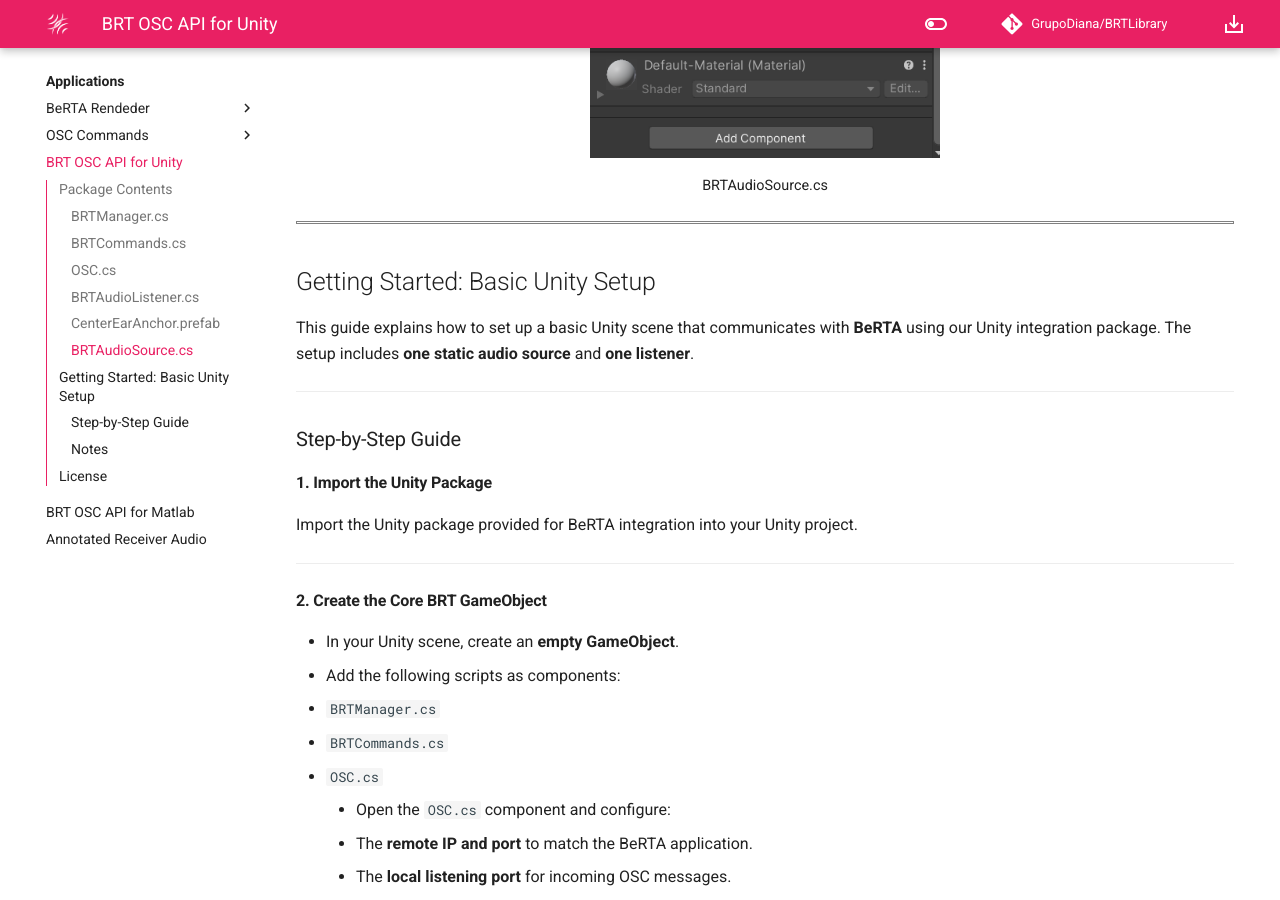
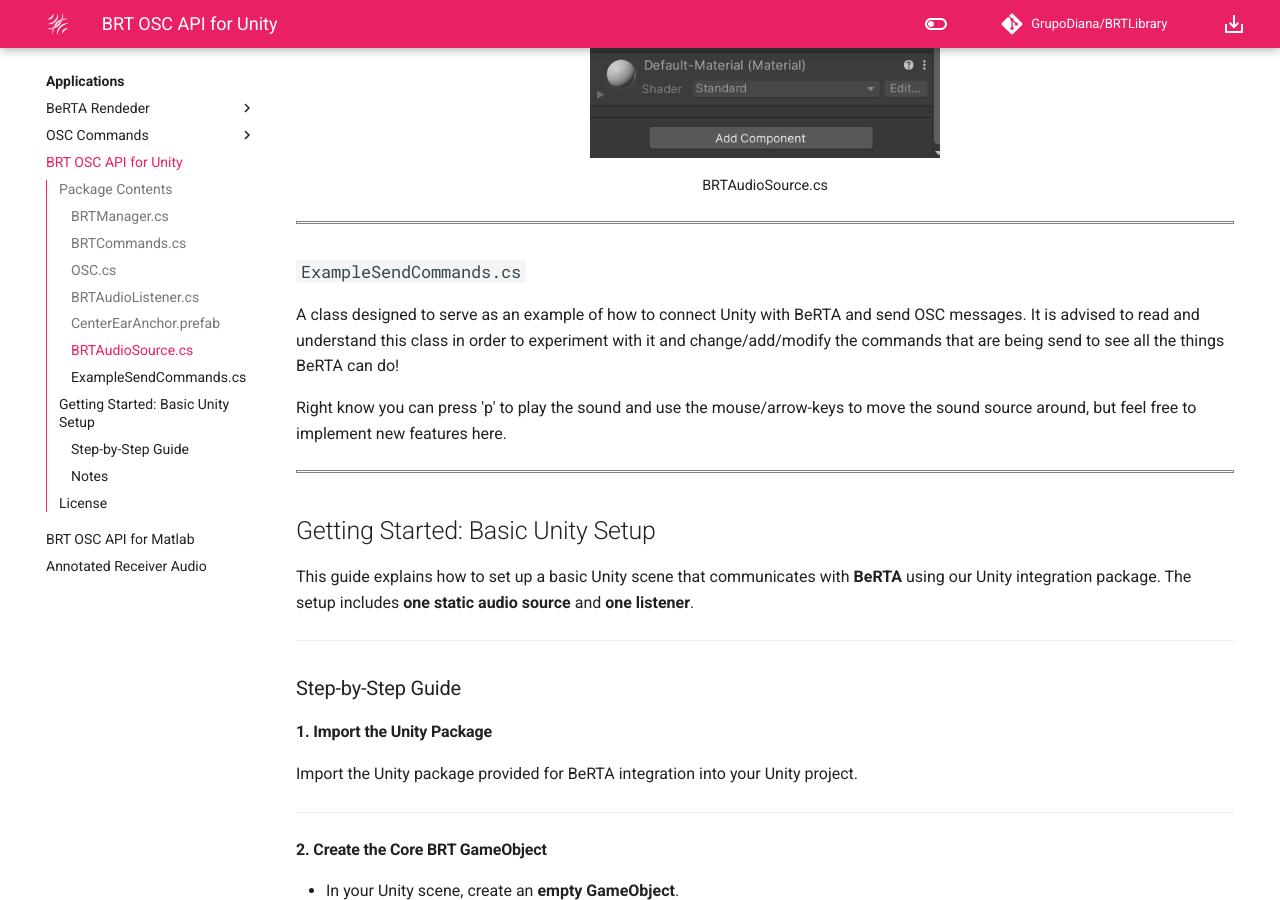
Before and after one commit to GrupoDiana/BRT-Documentation, an MkDocs documentation site: the page built from docs/applications/unity-osc-package.md, in a window 1280 px wide and 900 px high, scrolled down 3114 px. Built offline with MkDocs 1.6.1 and Material for MkDocs 9.7.7, drawn with Linux system fonts in a browser that asks for light colours; comment, search, counter and statistics services are not loaded.

Commit message:
feat: Added "ExampleSendCommands.cs" description to BRT OSC API for Unity

```diff
--- a/docs/applications/unity-osc-package.md
+++ b/docs/applications/unity-osc-package.md
@@ -68,6 +68,13 @@ To use this:
 
 <hr style="border:1px solid gray">
 
+### `ExampleSendCommands.cs`
+A class designed to serve as an example of how to connect Unity with BeRTA and send OSC messages. It is advised to read and understand this class in order to experiment with it and change/add/modify the commands that are being send to see all the things BeRTA can do!
+
+Right know you can press 'p' to play the sound and use the mouse/arrow-keys to move the sound source around, but feel free to implement new features here.
+
+<hr style="border:1px solid gray">
+
 ## Getting Started: Basic Unity Setup
 
 This guide explains how to set up a basic Unity scene that communicates with **BeRTA** using our Unity integration package. The setup includes **one static audio source** and **one listener**.
```
Also changed, not shown: docs/library/source-models/index.md (line endings or trailing spaces).
